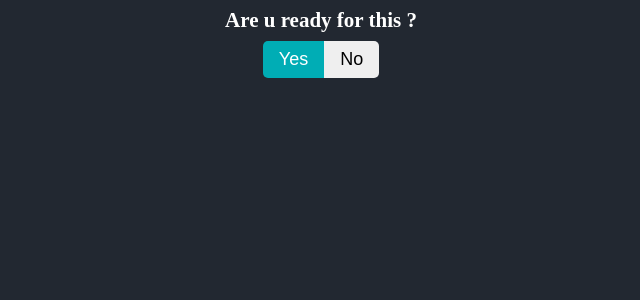
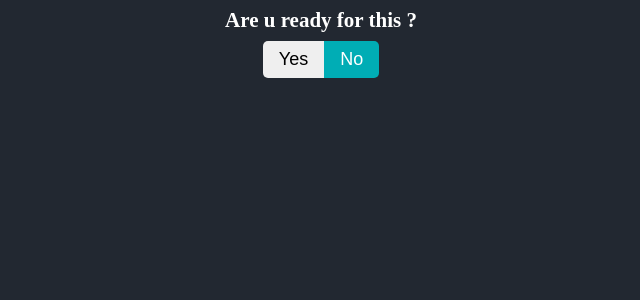
Before and after one commit to mechztcc/angular-acessibility-components, an Angular app: page / in a window 1280 px wide. Shown: the top 300 px of the page, without its empty margins (319-959 px from the left). Built offline with nearby package versions, Linux system fonts and the light colour scheme.

Commit message:
feat: changes state component with pressed event

```diff
--- a/src/app/components/yes-or-not-button/yes-or-not-button.component.html
+++ b/src/app/components/yes-or-not-button/yes-or-not-button.component.html
@@ -1,7 +1,21 @@
 <div class="container">
   <span>Are u ready for this ?</span>
   <div class="button-group">
-    <button class="button button-yes" type="button">Yes</button>
-    <button class="button button-no" type="button">No</button>
+    <button
+      class="button button-yes"
+      type="button"
+      [class.button-pressed]="value == 'yes'"
+      (click)="activate('yes')"
+    >
+      Yes
+    </button>
+    <button
+      class="button button-no"
+      type="button"
+      [class.button-pressed]="value == 'no'"
+      (click)="activate('no')"
+    >
+      No
+    </button>
   </div>
 </div>
--- a/src/app/components/yes-or-not-button/yes-or-not-button.component.scss
+++ b/src/app/components/yes-or-not-button/yes-or-not-button.component.scss
@@ -20,11 +20,13 @@
     font-size: 18px;
   }
   .button-yes {
-    background-color: #00ADB5;
     border-radius: 5px 0 0 5px;
-    color: white;
   }
   .button-no {
     border-radius: 0 5px 5px 0;
   }
+  .button-pressed {
+    background-color: #00ADB5;
+    color: white;
+  }
 }
--- a/src/app/components/yes-or-not-button/yes-or-not-button.component.ts
+++ b/src/app/components/yes-or-not-button/yes-or-not-button.component.ts
@@ -3,13 +3,16 @@ import { Component, OnInit } from '@angular/core';
 @Component({
   selector: 'app-yes-or-not-button',
   templateUrl: './yes-or-not-button.component.html',
-  styleUrls: ['./yes-or-not-button.component.scss']
+  styleUrls: ['./yes-or-not-button.component.scss'],
 })
 export class YesOrNotButtonComponent implements OnInit {
+  value: string = 'no';
 
-  constructor() { }
+  constructor() {}
 
-  ngOnInit(): void {
+  ngOnInit(): void {}
+
+  activate(value: string) {
+    this.value = value;
   }
-
 }
--- a/src/styles.scss
+++ b/src/styles.scss
@@ -4,3 +4,7 @@ body {
   background-color: #222831;
   color: white;
 }
+
+:focus {
+  outline: 1px solid #EEEEEE;
+}
```
